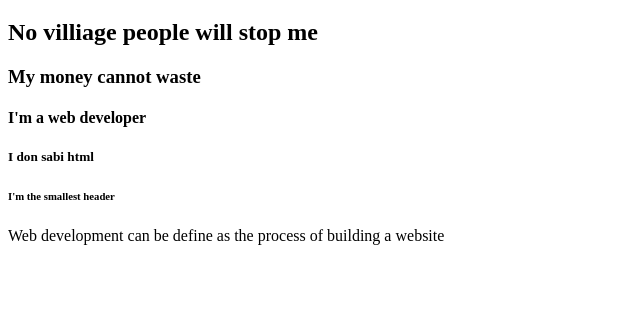
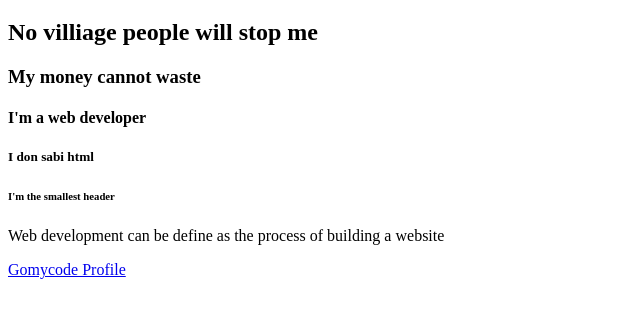
Before and after one commit to promptcodes/HTML_Finals, a plain HTML site: page index.html in a window 1280 px wide. Shown: the part 61-378 px from the top of the page, without its empty margins (0-640 px from the left). Drawn offline with Linux system fonts and the light colour scheme.

Commit message:
html anchor tag added

```diff
--- a/index.html
+++ b/index.html
@@ -17,7 +17,8 @@
     <!-- This is a paragraph tag -->
     <p>Web development can be define as the process of building a website</p>
 
-
+    <!-- This is the anchor tag -->
+    <a href="https://learn.gomycode.co/profile">Gomycode Profile</a>
 
 </body>
 </html>
```
